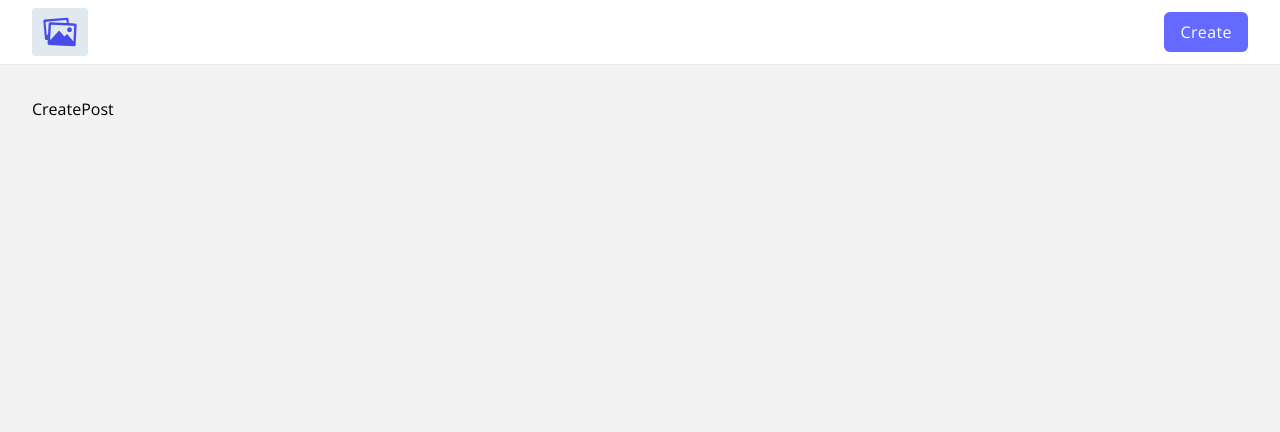
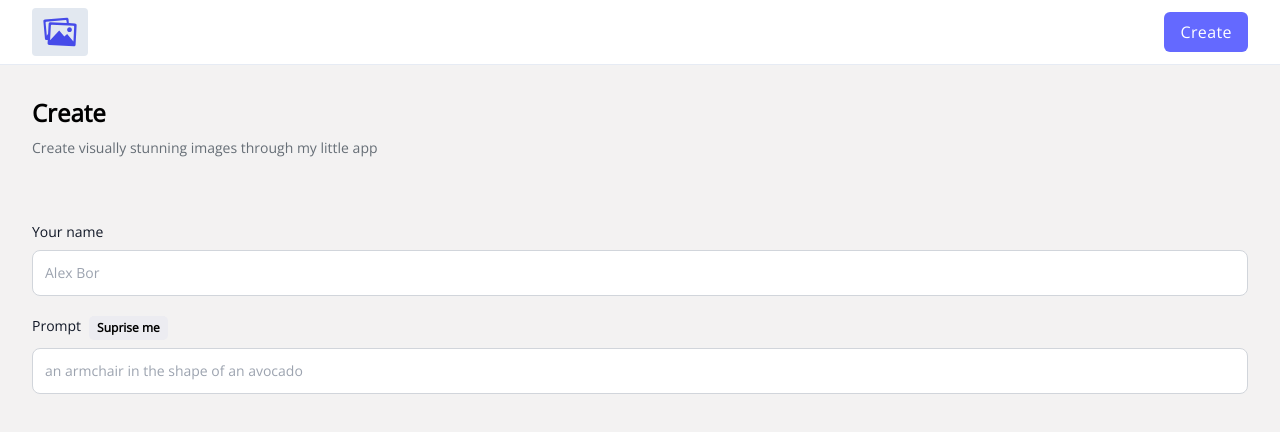
Before and after one commit to AlexanderBorisovVrn/img-gen-ai, a React (Vite) app: page /create-post in a window 1280 px wide. Shown: the top 432 px of the page. Built offline with nearby package versions, Linux system fonts and the light colour scheme.

Commit message:
feat:add custom formfields to create post

```diff
--- a/src/components/FormField.tsx
+++ b/src/components/FormField.tsx
@@ -1,7 +1,58 @@
-import React, { FC } from 'react'
+import React, { FC, InputHTMLAttributes } from "react";
 
-export const FormField:FC<{}> = () => {
+interface IFormField {
+  labelName: string;
+  type: string;
+  name: string;
+  placeholder: string;
+  value: string;
+  isSupriseMe?: boolean;
+  handelSupriseMe?: () => void;
+  handleChange: () => void;
+}
+interface IInp extends InputHTMLAttributes<HTMLInputElement> {
+  handleChange: () => void;
+}
+
+export const FormField: FC<IFormField> = ({
+  name,
+  labelName,
+  type,
+  value,
+  placeholder,
+  handleChange,
+  handelSupriseMe,
+  isSupriseMe,
+}) => {
   return (
-    <div>FormField</div>
-  )
-}
+    <div>
+      <div className="flex item-center gap-2 mb-2">
+        <label
+          htmlFor="name"
+          className="block text-sm font-medium text-gray-900"
+        >
+          {labelName}
+        </label>
+        {isSupriseMe && (
+          <button
+            type="button"
+            onClick={handelSupriseMe}
+            className="font-semibold text-xs bg-[#ECECF1] py-1 px-2 rounded-[5px] text-black"
+          >
+            Suprise me
+          </button>
+        )}
+      </div>
+      <input
+        type={type}
+        id={name}
+        name={name}
+        placeholder={placeholder}
+        value={value}
+        onChange={handleChange}
+        required
+        className="bh-gray-50 border border-gray-300 text-gray-900 text-sm rounded-lg focus:ring-[#4649ff] focus:border-[#4649ff] outline-none block w-full p-3"
+      />
+    </div>
+  );
+};
--- /dev/null
+++ b/src/constants/index.ts
@@ -0,0 +1,48 @@
+export const surpriseMePrompts:string[] = [
+  'an armchair in the shape of an avocado',
+  'a surrealist dream-like oil painting by Salvador Dalí of a cat playing checkers',
+  'teddy bears shopping for groceries in Japan, ukiyo-e',
+  'an oil painting by Matisse of a humanoid robot playing chess',
+  'panda mad scientist mixing sparkling chemicals, digital art',
+  "a macro 35mm photograph of two mice in Hawaii, they're each wearing tiny swimsuits and are carrying tiny surf boards, digital art",
+  '3D render of a cute tropical fish in an aquarium on a dark blue background, digital art',
+  'an astronaut lounging in a tropical resort in space, vaporwave',
+  'an oil painting portrait of a capybara wearing medieval royal robes and an ornate crown on a dark background',
+  'a stained glass window depicting a hamburger and french fries',
+  'a pencil and watercolor drawing of a bright city in the future with flying cars',
+  'a sunlit indoor lounge area with a pool with clear water and another pool with translucent pastel pink water, next to a big window, digital art',
+  'a fortune-telling shiba inu reading your fate in a giant hamburger, digital art',
+  '"a sea otter with a pearl earring" by Johannes Vermeer',
+  'an oil pastel drawing of an annoyed cat in a spaceship',
+  'a painting of a fox in the style of Starry Night',
+  'a bowl of soup that looks like a monster, knitted out of wool',
+  'A plush toy robot sitting against a yellow wall',
+  'A synthwave style sunset above the reflecting water of the sea, digital art',
+  'Two futuristic towers with a skybridge covered in lush foliage, digital art',
+  'A 3D render of a rainbow colored hot air balloon flying above a reflective lake',
+  'A comic book cover of a superhero wearing headphones',
+  'A centered explosion of colorful powder on a black background',
+  'A photo of a Samoyed dog with its tongue out hugging a white Siamese cat',
+  'A photo of a white fur monster standing in a purple room',
+  "A photo of Michelangelo's sculpture of David wearing headphones djing",
+  'A Samurai riding a Horse on Mars, lomography.',
+  'A modern, sleek Cadillac drives along the Gardiner expressway with downtown Toronto in the background, with a lens flare, 50mm photography',
+  'A realistic photograph of a young woman with blue eyes and blonde hair',
+  'A man standing in front of a stargate to another dimension',
+  'Spongebob Squarepants in the Blair Witch Project',
+  'A velociraptor working at a hotdog stand, lomography',
+  'A man walking through the bustling streets of Kowloon at night, lit by many bright neon shop signs, 50mm lens',
+  'A BBQ that is alive, in the style of a Pixar animated movie',
+  'A futuristic cyborg dance club, neon lights',
+  'The long-lost Star Wars 1990 Japanese Anime',
+  'A hamburger in the shape of a Rubik’s cube, professional food photography',
+  'A Synthwave Hedgehog, Blade Runner Cyberpunk',
+  'An astronaut encountering an alien life form on a distant planet, photography',
+  'A Dinosaur exploring Cape Town, photography',
+  'A Man falling in Love with his Computer, digital art',
+  'A photograph of a cyborg exploring Tokyo at night, lomography',
+  'Dracula walking down the street of New York City in the 1920s, black and white photography',
+  'Synthwave aeroplane',
+  'A man wanders through the rainy streets of Tokyo, with bright neon signs, 50mm',
+  'A Space Shuttle flying above Cape Town, digital art',
+];
--- a/src/pages/CreatePost.tsx
+++ b/src/pages/CreatePost.tsx
@@ -1,7 +1,61 @@
-import React, { FC } from "react";
+import React, { FC, useState } from "react";
+import { NavigateFunction, useNavigate } from "react-router-dom";
 
-const CreatePost :FC<{}>= () => {
-  return <div>CreatePost</div>;
+import { FormField } from "../components/FormField";
+import { getRandomPrompt } from "../utils";
+
+import Loader from "../components/Loader";
+interface IForm {
+  name: string;
+  prompt: string;
+  photo: string;
+}
+
+const CreatePost: FC<{}> = () => {
+  const navigate: NavigateFunction = useNavigate();
+  const [form, setForm] = useState<IForm>({
+    name: "",
+    prompt: "",
+    photo: "",
+  });
+  const [generatingImg, setGeneratingImg] = useState<boolean>(false);
+  const [loading, setLoading] = useState<boolean>(false);
+  const handleSubmit = () => {};
+  const handleChange = () => {};
+  const handleSupriseMe = ()=>{}
+  return (
+    <section className="max-w-7xl mx-auto">
+      <div className="">
+        <h1 className="font-bold text-2xl">Create</h1>
+        <p className="mt-2 text-[#666e76] text-[14px]">
+          Create visually stunning images through my little app
+        </p>
+      </div>
+
+      <form className="mt-16 max-x-3xl" onSubmit={handleSubmit}>
+        <div className="flex flex-col gap-5">
+          <FormField
+            labelName="Your name"
+            type="text"
+            name="name"
+            placeholder="Alex Bor"
+            value={form.name}
+            handleChange={handleChange}
+          />
+          <FormField
+            labelName="Prompt"
+            type="text"
+            name="prompt"
+            placeholder="an armchair in the shape of an avocado"
+            value={form.prompt}
+            handleChange={handleChange}
+            isSupriseMe
+            handelSupriseMe={handleSupriseMe}
+          />
+        </div>
+      </form>
+    </section>
+  );
 };
 
 export default CreatePost;
--- a/src/pages/Home.tsx
+++ b/src/pages/Home.tsx
@@ -30,10 +30,14 @@ const Home: FC<{}> = () => {
   return (
     <section className="max-w-7xl mx-auto">
       <div>
-        <h1 className="font-bold text-2xl">The Showcase</h1>
-        <p className="mt-2 text-[#666e76] text-[14px]">
-          Browse trough a collection of visually stunning images generated by...
-        </p>
+        <div className = ''>
+          <h1 className="font-bold text-2xl">The Showcase</h1>
+          <p className="mt-2 text-[#666e76] text-[14px]">
+            Browse trough a collection of visually stunning images generated
+            by...
+          </p>
+        </div>
+
         <div className="mt-16">
           <FormField />
         </div>
--- /dev/null
+++ b/src/utils/index.ts
@@ -0,0 +1,12 @@
+import {
+  surpriseMePrompts
+} from "../constants";
+
+export function getRandomPrompt(prompt:string):string {
+  const max= surpriseMePrompts.length;
+  const min = 0;
+  const random:any = Math.floor(Math.random() * (max - min) + min);
+  const randomPrompt:string = surpriseMePrompts[random]
+  if (randomPrompt === prompt) return getRandomPrompt(prompt);
+  return randomPrompt;
+}
```
